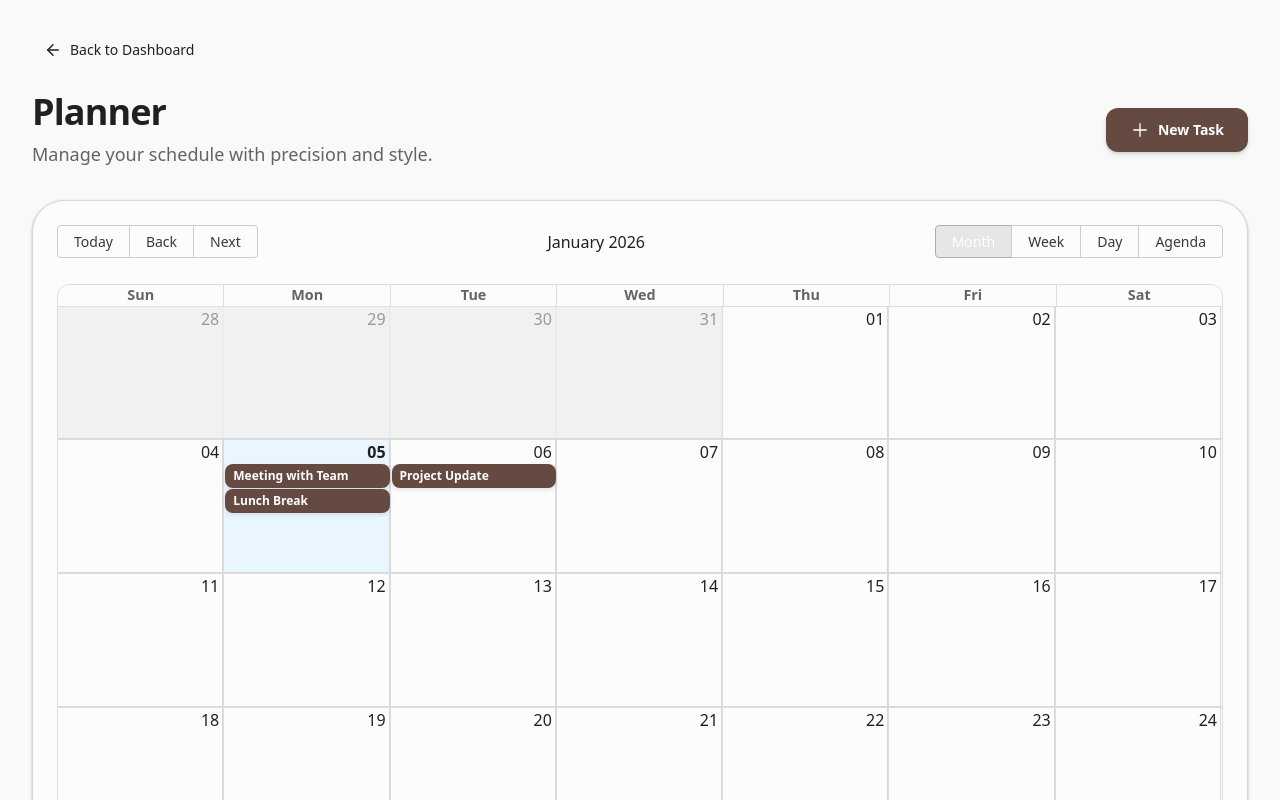
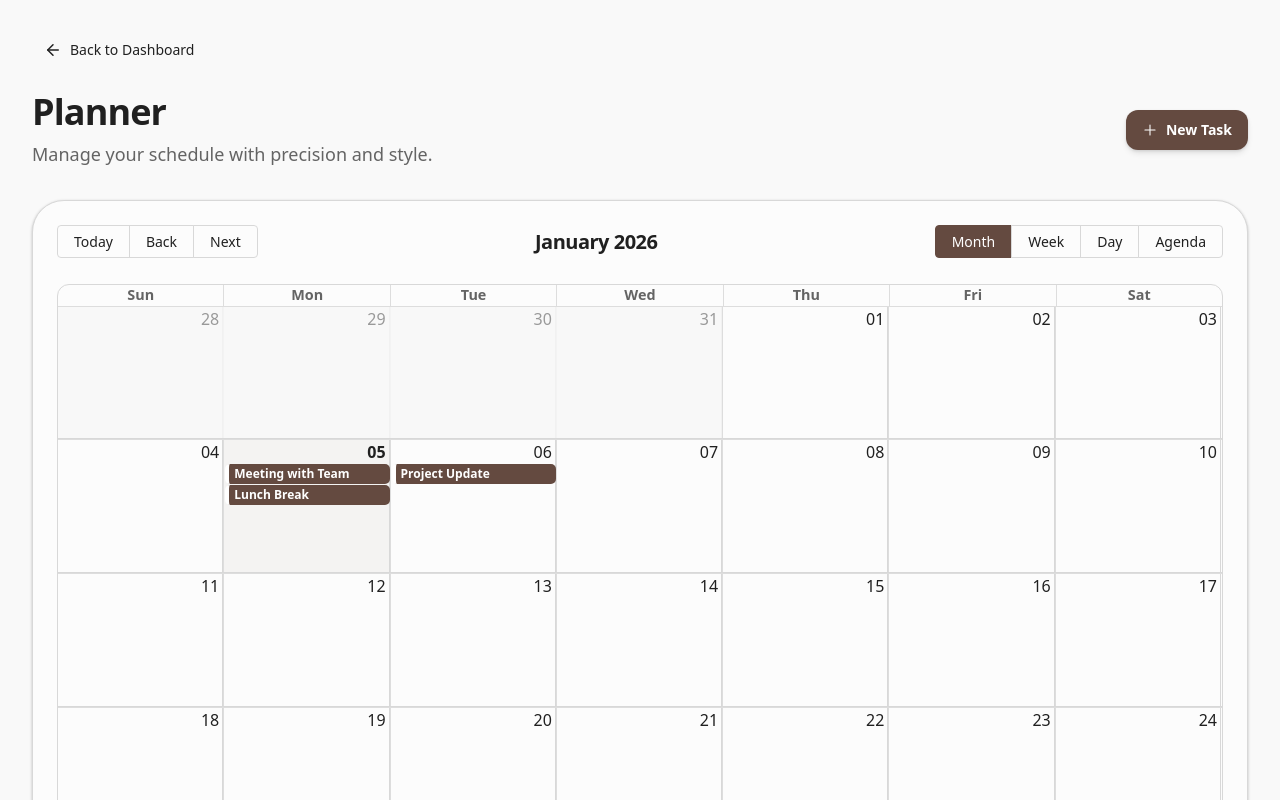
Before and after one commit to sharxtx/planner, a Next.js app: page /calendar in a window 1280 px wide. Shown: the top 800 px of the page. Built offline with nearby package versions, Linux system fonts and the light colour scheme.

Commit message:
fix: sytling fix for calender component

```diff
--- a/app/globals.css
+++ b/app/globals.css
@@ -199,20 +199,22 @@
 
 .rbc-toolbar button {
   @apply rounded-lg border text-sm font-medium transition-colors px-4 py-2;
-  border-color: var(--border);
-  background-color: var(--card);
-  color: var(--card-foreground);
+  border-color: var(--border) !important;
+  background-color: var(--card) !important;
+  color: var(--card-foreground) !important;
 }
 
 .rbc-toolbar button:hover {
-  background-color: var(--accent);
-  color: var(--accent-foreground);
+  background-color: var(--accent) !important;
+  color: var(--accent-foreground) !important;
 }
 
-.rbc-toolbar button:active, .rbc-toolbar button.rbc-active {
-  background-color: var(--primary);
-  color: var(--primary-foreground);
-  border-color: var(--primary);
+.rbc-toolbar button:active,
+.rbc-toolbar button.rbc-active,
+.rbc-toolbar button:focus.rbc-active {
+  background-color: var(--primary) !important;
+  color: var(--primary-foreground) !important;
+  border-color: var(--primary) !important;
   box-shadow: none !important;
 }
 
@@ -229,41 +231,84 @@
 
 .rbc-month-view, .rbc-time-view, .rbc-agenda-view {
   @apply rounded-xl border overflow-hidden;
-  border-color: var(--border);
-  background-color: var(--card);
+  border-color: var(--border) !important;
+  background-color: var(--card) !important;
 }
 
 .rbc-day-bg {
-  border-right: 1px solid var(--border);
+  border-right: 1px solid var(--border) !important;
 }
 
 .rbc-month-row {
-  border-bottom: 1px solid var(--border);
+  border-bottom: 1px solid var(--border) !important;
+}
+
+.rbc-time-header.rbc-overflowing {
+  border-bottom: 1px solid var(--border) !important;
+}
+
+.rbc-time-header-content {
+  border-left: 1px solid var(--border) !important;
+}
+
+.rbc-timeslot-group {
+  border-bottom: 1px solid var(--border) !important;
+  min-height: 48px;
+}
+
+.rbc-time-content {
+  border-top: 1px solid var(--border) !important;
+}
+
+.rbc-time-gutter .rbc-timeslot-group {
+  border-right: 1px solid var(--border) !important;
 }
 
 .rbc-off-range-bg {
-  background-color: var(--muted);
-  opacity: 0.5;
+  background-color: var(--muted) !important;
+  opacity: 0.3;
 }
 
 .rbc-today {
-  background-color: var(--accent);
+  background-color: transparent !important;
+  position: relative;
+}
+
+/* Add a subtle highlight to today's header */
+.rbc-header.rbc-today {
+  background-color: color-mix(in oklch, var(--primary), transparent 90%) !important;
+  color: var(--primary) !important;
+}
+
+/* High-end 'Today' indicator */
+.rbc-day-bg.rbc-today {
+  background-color: color-mix(in oklch, var(--primary), transparent 95%) !important;
 }
 
 .rbc-event {
-  @apply rounded-md border-none px-2 py-1 text-xs font-medium shadow-sm transition-transform hover:scale-[1.02];
-  background-color: var(--primary);
-  color: var(--primary-foreground);
+  @apply rounded-lg border-none px-3 py-1.5 text-xs font-semibold shadow-sm transition-all;
+  background-color: var(--primary) !important;
+  color: var(--primary-foreground) !important;
+  border-left: 4px solid var(--primary-foreground) !important;
+}
+
+.rbc-event:hover {
+  filter: brightness(1.1) !important;
+}
+
+.rbc-event-label {
+  @apply opacity-80 font-medium;
 }
 
 .rbc-event.rbc-selected {
-  filter: brightness(0.9);
+  filter: brightness(1.2);
   @apply ring-2;
-  --tw-ring-color: var(--ring);
+  --tw-ring-color: var(--primary);
+  box-shadow: 0 0 15px color-mix(in oklch, var(--primary), transparent 70%);
 }
 
 .rbc-show-more {
-  @apply text-xs font-bold transition-colors;
+  @apply text-xs font-bold transition-colors mt-1 ml-1;
   color: var(--primary);
 }
 
@@ -284,5 +329,50 @@
 }
 
 .rbc-current-time-indicator {
-  background-color: var(--destructive);
+  background-color: var(--primary) !important;
 }
+
+.rbc-selected-cell {
+  background-color: color-mix(in oklch, var(--primary), transparent 85%) !important;
+}
+
+.rbc-slot-selection {
+  background-color: color-mix(in oklch, var(--primary), transparent 85%) !important;
+  color: var(--primary-foreground) !important;
+}
+
+/* Agenda View */
+.rbc-agenda-view table.rbc-agenda-table {
+  border: 1px solid var(--border) !important;
+}
+
+.rbc-agenda-view table.rbc-agenda-table thead > tr > th {
+  border-bottom: 2px solid var(--border) !important;
+  background-color: var(--muted) !important;
+  color: var(--muted-foreground) !important;
+}
+
+.rbc-agenda-view table.rbc-agenda-table tbody > tr > td {
+  border-bottom: 1px solid var(--border) !important;
+}
+
+.rbc-agenda-event-cell {
+  @apply font-semibold;
+  color: var(--primary) !important;
+}
+
+/* Toolbar Specific Cleanup */
+.rbc-toolbar-label {
+  @apply text-xl font-bold tracking-tight px-4;
+}
+
+/* Ensure view selection buttons don't have default blue focus/active states */
+.rbc-toolbar button:focus, .rbc-toolbar button:active {
+  background-color: var(--primary);
+  color: var(--primary-foreground);
+  border-color: var(--primary);
+}
+
+.rbc-btn-group button + button {
+  border-left: 1px solid var(--border) !important;
+}
--- a/components/planner-calendar.tsx
+++ b/components/planner-calendar.tsx
@@ -33,6 +33,8 @@ const initialEvents: CalendarEvent[] = [
     },
 ]
 
+import { Button } from '@/components/ui/button'
+
 export function PlannerCalendar() {
     const [events, setEvents] = useState<CalendarEvent[]>(initialEvents)
 
@@ -57,13 +59,13 @@ export function PlannerCalendar() {
                     <h1 className="text-4xl font-extrabold tracking-tight text-[var(--foreground)]">Planner</h1>
                     <p className="mt-2 text-lg text-[var(--muted-foreground)]">Manage your schedule with precision and style.</p>
                 </div>
-                <button className="flex items-center gap-2 rounded-xl bg-primary px-6 py-3 text-sm font-bold text-white shadow-lg shadow-indigo-500/20 transition-all hover:scale-[1.02] hover:bg-indigo-700 active:scale-[0.98] dark:bg-indigo-500/90 dark:hover:bg-indigo-500">
+                <Button size="lg" className="rounded-xl font-bold shadow-lg shadow-primary/20 transition-all hover:scale-[1.02] active:scale-[0.98]">
                     <PlusIcon className="h-5 w-5" />
                     New Task
-                </button>
+                </Button>
             </div>
 
-            <div className="h-[800px] w-full overflow-hidden rounded-[2rem] border border-[var(--border)] bg-[var(--card)] p-6 shadow-2xl transition-all dark:bg-zinc-900/40">
+            <div className="h-[800px] w-full overflow-hidden rounded-[2rem] border border-[var(--border)] bg-[var(--card)] p-6 shadow-2xl transition-all dark:bg-[var(--card)]/40">
                 <Calendar
                     localizer={localizer}
                     events={events}
@@ -76,16 +78,6 @@ export function PlannerCalendar() {
                     className="h-full"
                     eventPropGetter={() => ({
                         className: 'rbc-event',
-                        style: {
-                            backgroundColor: 'var(--primary)',
-                            color: 'var(--primary-foreground)',
-                            border: 'none',
-                            borderRadius: '8px',
-                            padding: '4px 8px',
-                            fontSize: '0.75rem',
-                            fontWeight: '600',
-                            boxShadow: '0 2px 4px rgba(0,0,0,0.1)',
-                        },
                     })}
                 />
             </div>
```
